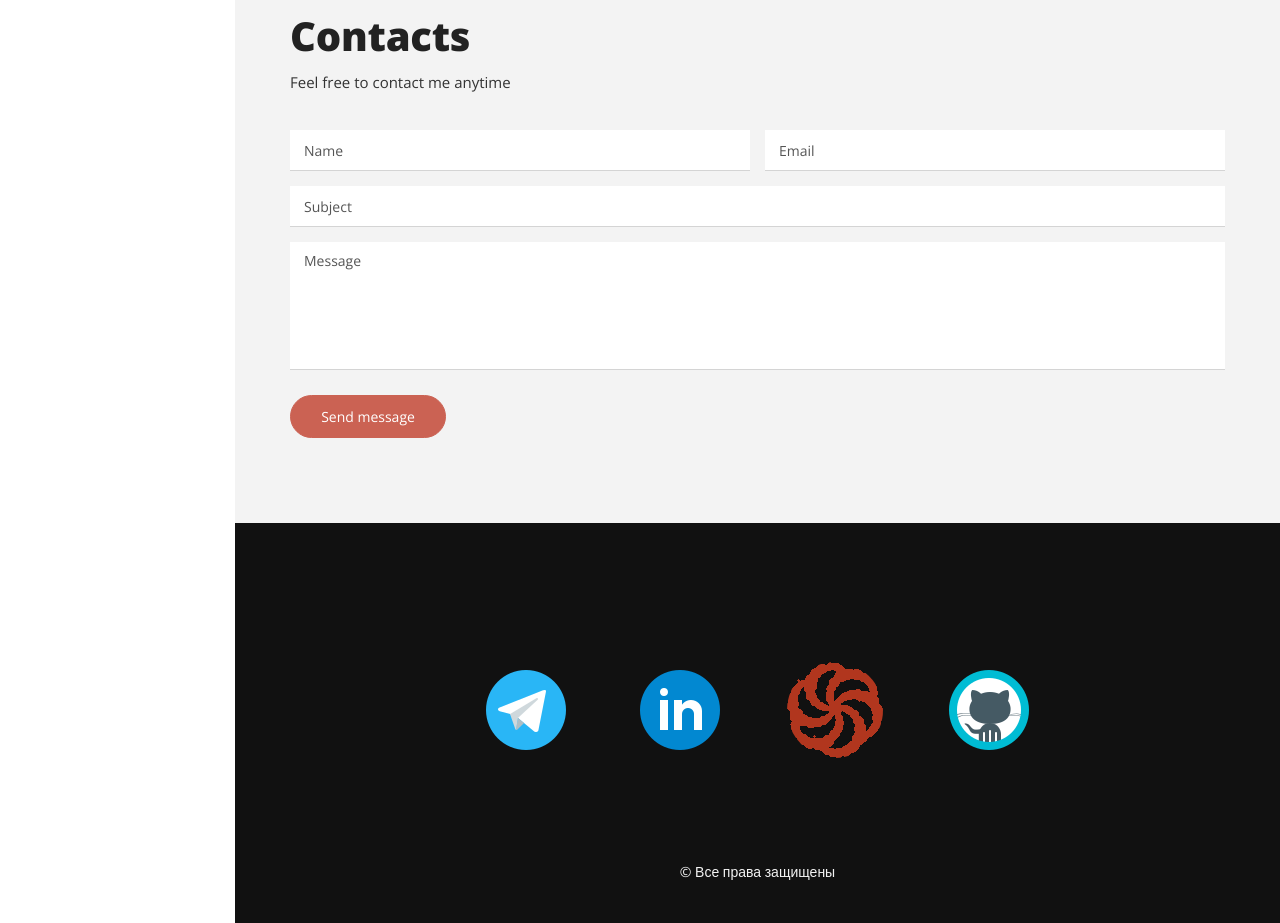
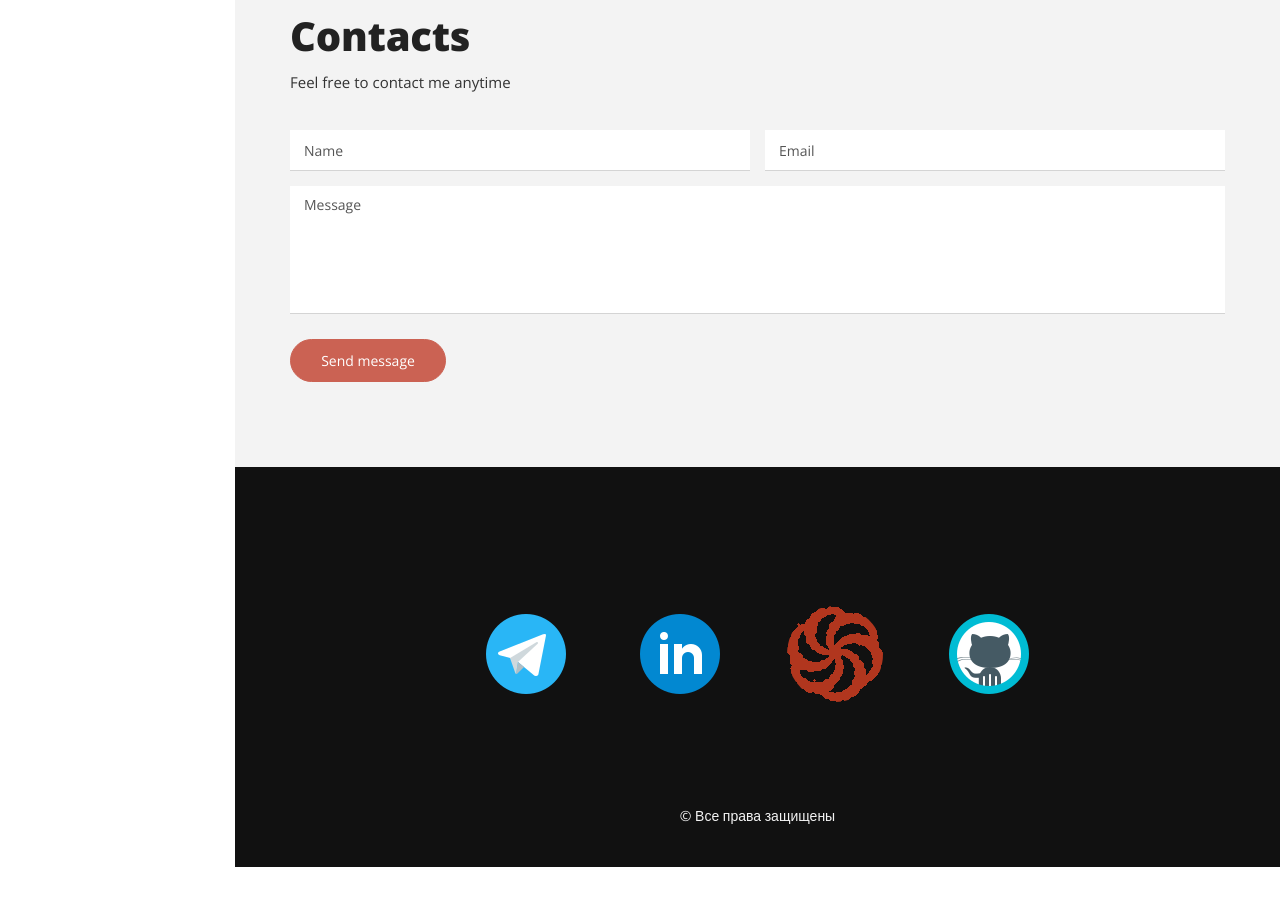
Before and after one commit to Evgeniy-92/My-Portfolio, a React (Create React App) app: page / in a window 1280 px wide. Shown: the part 3240-4163 px from the top of the page. After the commit the page ends 4107 px from the top, so only its background shows below. Built offline with nearby package versions, Linux system fonts and the light colour scheme.

Commit message:
removed subjects from form

```diff
--- a/package.json
+++ b/package.json
@@ -10,6 +10,7 @@
     "@testing-library/jest-dom": "^5.11.4",
     "@testing-library/react": "^11.1.0",
     "@testing-library/user-event": "^12.1.10",
+    "axios": "^0.24.0",
     "formik": "^2.2.9",
     "node-sass": "4.14.1",
     "react": "^17.0.2",
--- a/src/contacts/Contacts.js
+++ b/src/contacts/Contacts.js
@@ -3,7 +3,13 @@ import s from './Contacts.module.scss'
 import styleContainer from '../common/styles/Container.module.scss'
 import Title from "../common/components/title/Title";
 import { useFormik } from 'formik';
+import axios from "axios";
 
+const formAPI = {
+    post: (name, email, message) => {
+        return axios.post('http://localhost:3010/sendMessage', {name, email, message})
+    }
+}
 
 function Contacts() {
     const formik = useFormik({
@@ -14,7 +20,10 @@ function Contacts() {
             message: '',
         },
         onSubmit: values => {
-            console.log(JSON.stringify(values, null, 2));
+            formAPI.post(values.name, values.email, values.message)
+                .then(res => {
+                    console.log(res)
+                })
         },
     });
     return (
@@ -38,12 +47,12 @@ function Contacts() {
                             {...formik.getFieldProps('email')}
                         />
 
-                        <input
-                            className={`${s.itemForm} ${s.contactsSubject}`}
-                            type='text'
-                            placeholder='Subject'
-                            {...formik.getFieldProps('subject')}
-                        />
+                        {/*<input*/}
+                        {/*    className={`${s.itemForm} ${s.contactsSubject}`}*/}
+                        {/*    type='text'*/}
+                        {/*    placeholder='Subject'*/}
+                        {/*    {...formik.getFieldProps('subject')}*/}
+                        {/*/>*/}
 
                         <textarea
                             className={`${s.itemForm} ${s.contactsMessage}`}
--- a/src/contacts/Contacts.module.scss
+++ b/src/contacts/Contacts.module.scss
@@ -15,11 +15,10 @@
 
       .form {
         display: grid;
-        grid-template-rows: 41px 41px 128px 53px;
+        grid-template-rows: 41px 128px 53px;
         grid-template-columns: 1fr 1fr;
         grid-template-areas:
                     "name email "
-                    "subject subject"
                     "message message "
                     "btn btn";
         grid-gap: 15px;
@@ -27,11 +26,10 @@
         padding: 0 15px;
         @media all and (max-width: 775px) {
           grid-template-columns: 1fr;
-          grid-template-rows: 41px 41px 41px 128px 53px;
+          grid-template-rows: 41px 41px 128px 53px;
           grid-template-areas:
                     "name"
                     "email"
-                    "subject"
                     "message "
                     "btn";
         }
@@ -43,11 +41,6 @@
 
         .contactsEmail {
           grid-area: email;
-          font-family: $fontFamily;
-        }
-
-        .contactsSubject {
-          grid-area: subject;
           font-family: $fontFamily;
         }
 
```
Also changed, not shown: 1 other file (tests, documents, lock files or other folders).
